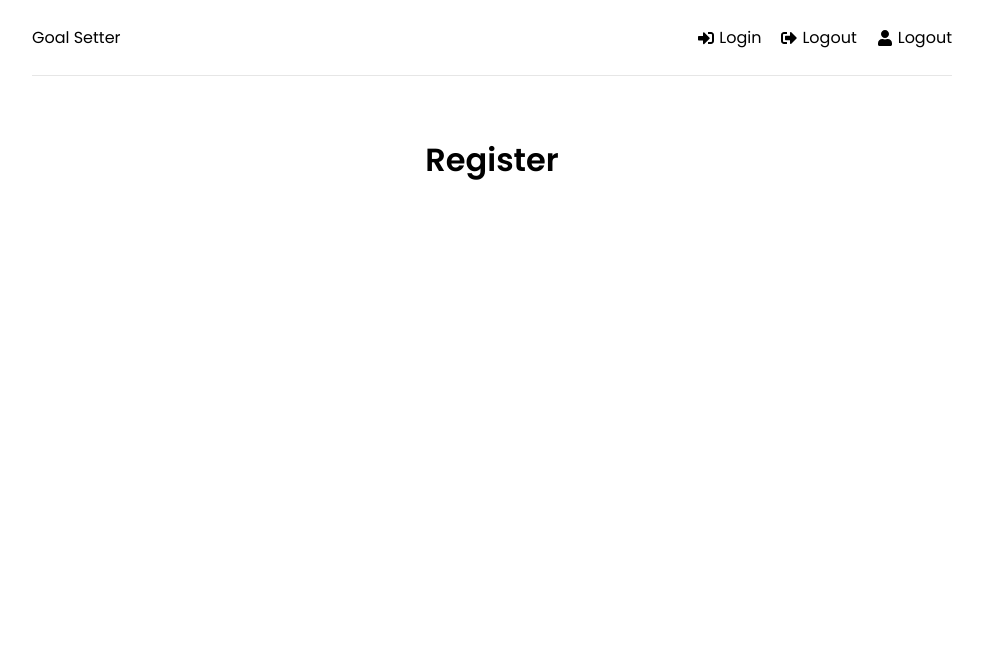
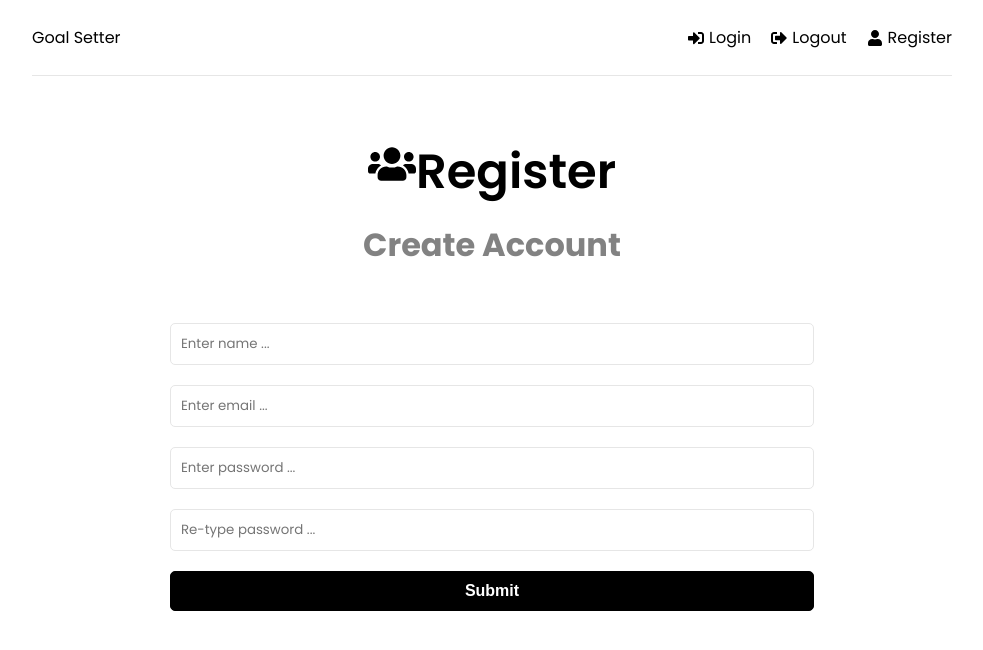
Before and after one commit to vinhhn3/mern-stack-course, a React (Create React App) app in the folder frontend/: page /register in a window 1280 px wide. Shown: the top 650 px of the page, without its empty margins (148-1131 px from the left). Built offline with nearby package versions, Linux system fonts and the light colour scheme.

Commit message:
Register page

```diff
--- a/frontend/src/components/Header.jsx
+++ b/frontend/src/components/Header.jsx
@@ -21,7 +21,7 @@ const Header = () => {
         </li>
         <li>
           <Link to="/register">
-            <FaUser /> Logout
+            <FaUser /> Register
           </Link>
         </li>
       </ul>
--- a/frontend/src/pages/Register.js
+++ b/frontend/src/pages/Register.js
@@ -1,10 +1,96 @@
-import React from "react";
+import React, { useState } from "react";
+import { FaUsers } from "react-icons/fa";
 
 const Register = () => {
+  const [formData, setFormData] = useState({
+    name: "",
+    email: "",
+    password: "",
+    password2: "",
+  });
+
+  const { name, email, password, password2 } = formData;
+
+  const onChange = (e) => {
+    setFormData((prevState) => ({
+      ...prevState,
+      [e.target.name]: e.target.value,
+    }));
+  };
+
+  const onSubmit = (e) => {
+    e.preventDefault();
+  };
+
   return (
-    <div>
-      <h1>Register</h1>
-    </div>
+    <>
+      <section className="heading">
+        <h1>
+          <FaUsers />
+          Register
+        </h1>
+        <p>Create Account</p>
+      </section>
+      <section className="form">
+        <div className="form-group">
+          <form>
+            <input
+              type="text"
+              className="form-control"
+              id="name"
+              name="name"
+              value={name}
+              placeholder="Enter name ..."
+              onChange={onChange}
+            />
+          </form>
+        </div>
+        <div className="form-group">
+          <form>
+            <input
+              type="email"
+              className="form-control"
+              id="email"
+              name="email"
+              value={email}
+              placeholder="Enter email ..."
+              onChange={onChange}
+            />
+          </form>
+        </div>{" "}
+        <div className="form-group">
+          <form>
+            <input
+              type="password"
+              className="form-control"
+              id="password"
+              name="password"
+              value={password}
+              placeholder="Enter password ..."
+              onChange={onChange}
+            />
+          </form>
+        </div>{" "}
+        <div className="form-group">
+          <form>
+            <input
+              type="password"
+              className="form-control"
+              id="password2"
+              name="password2"
+              value={password2}
+              placeholder="Re-type password ..."
+              onChange={onChange}
+            />
+          </form>
+        </div>
+        <div className="form-group">
+          <button type="submit" className="btn btn-block" onSubmit={onSubmit}>
+            Submit
+          </button>
+        </div>
+      </section>
+    </>
   );
 };
 
```
